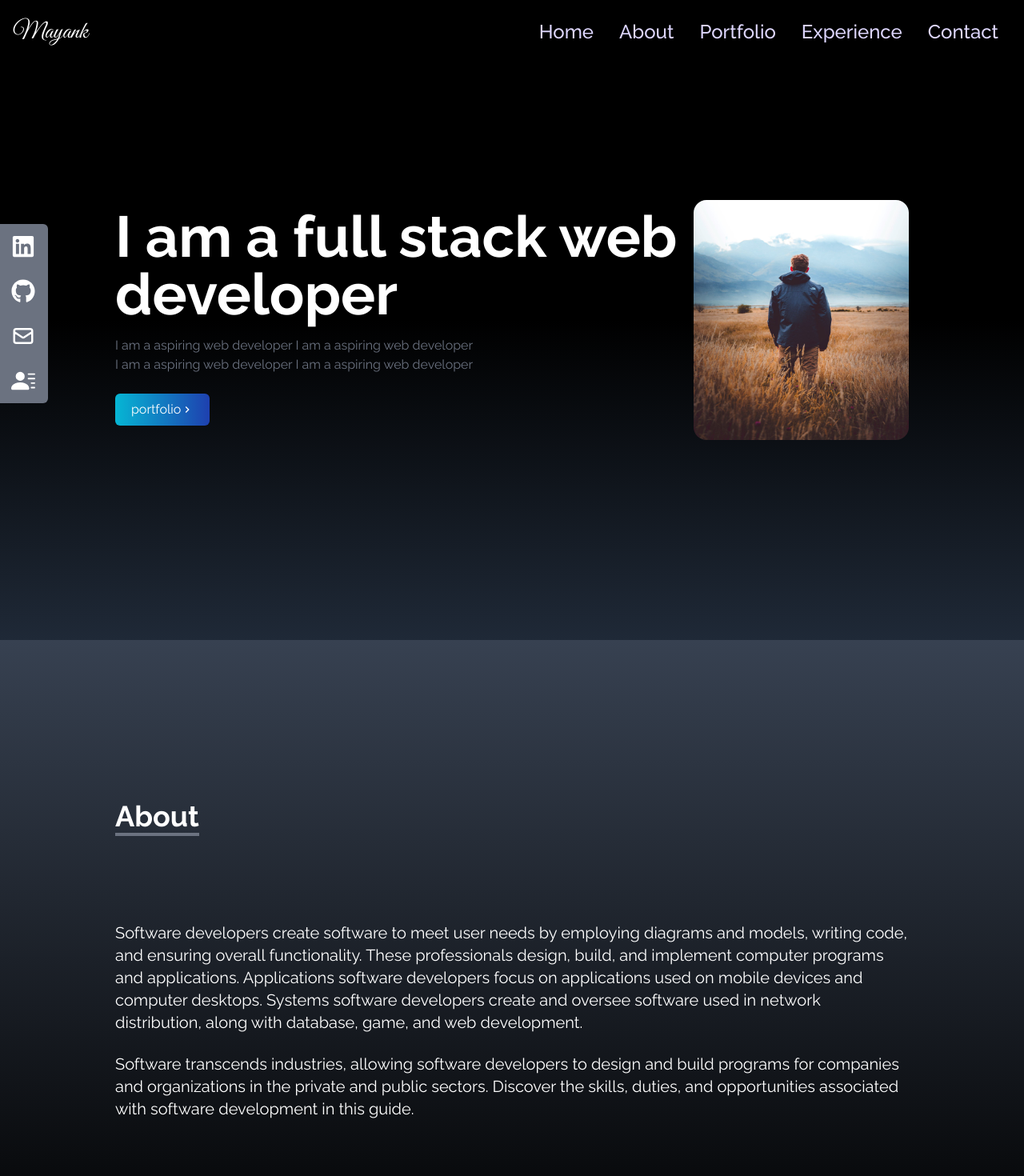
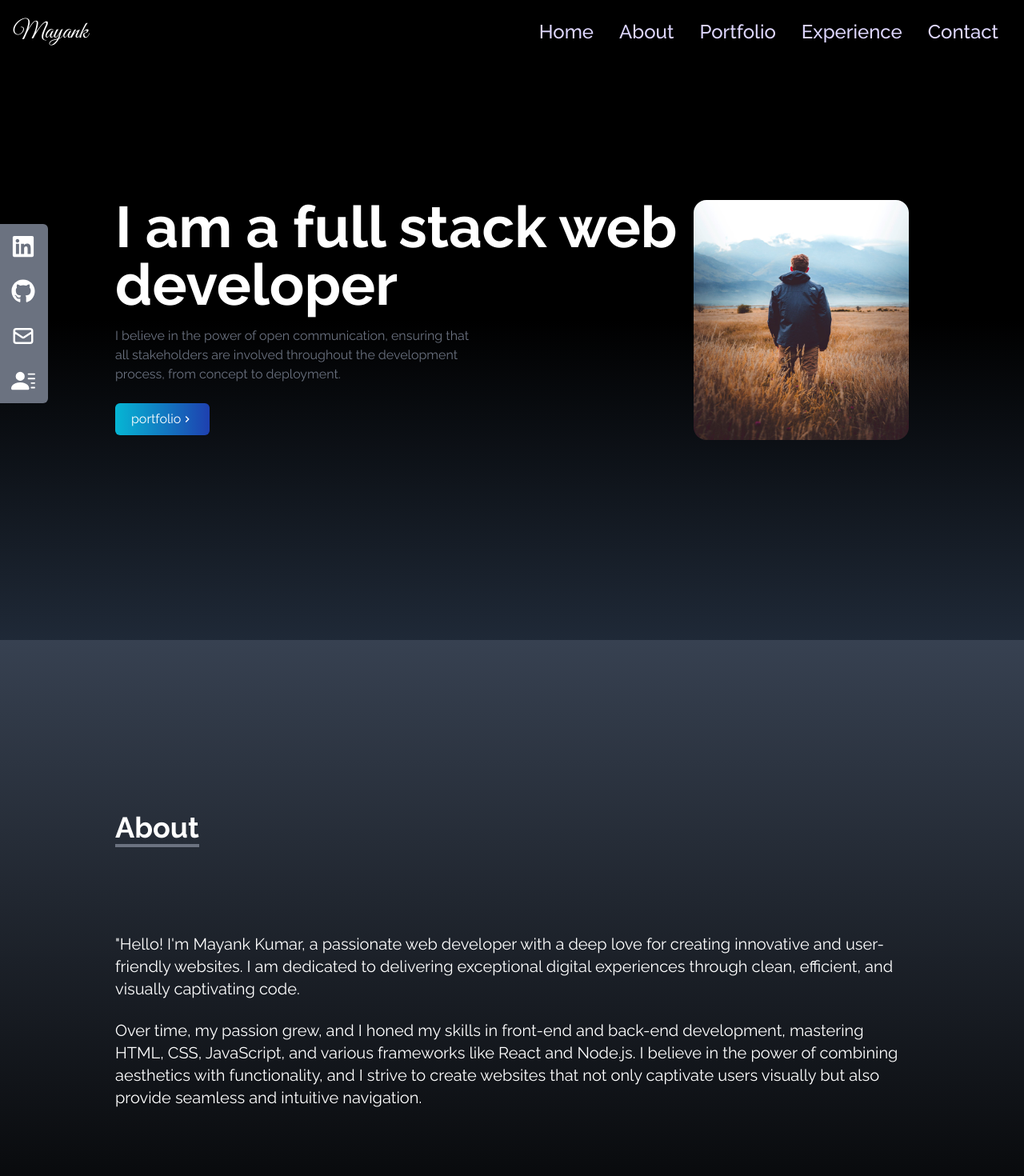
Before and after one commit to mayankKumargit/portfolio, a React (Create React App) app: page / in a window 1280 px wide. Shown: the top 1470 px of the page at 80% size. Built offline with nearby package versions, Linux system fonts and the light colour scheme; a web font is replaced by a local one.

Commit message:
committed updated resume and about section

```diff
--- a/src/components/About.jsx
+++ b/src/components/About.jsx
@@ -7,16 +7,15 @@ function About() {
                 <div className='pb-8'>
                     <p className='text-4xl font-bold inline border-b-4 border-gray-500'>About</p>
                 </div>
-                <p className='text-xl mt-20'>Software developers create software to meet user needs by employing diagrams and models, writing code,
-                    and ensuring  overall functionality.
-                    These professionals design, build, and implement computer programs and applications.
-                    Applications software developers focus on applications used on mobile devices and computer desktops.
-                    Systems software developers create and oversee software used in network distribution, along with database,
-                    game, and web development.</p>
+                <p className='text-xl mt-20'>"Hello! I'm <bold>Mayank Kumar</bold>, a passionate web developer with a deep love for
+                creating innovative and user-friendly websites.
+                I am dedicated to delivering exceptional digital experiences through clean, efficient, and visually
+                captivating code.</p>
                 <br></br>
-                <p className='text-xl'>Software transcends industries, allowing software developers to design and build programs for companies and
-                    organizations in the private and public sectors.
-                    Discover the skills, duties, and opportunities associated with software development in this guide.</p>
+                <p className='text-xl'>Over time, my passion grew, and I honed my skills in front-end and back-end development,
+                mastering HTML, CSS, JavaScript, and various frameworks like React and Node.js.
+                I believe in the power of combining aesthetics with functionality, and I strive to create websites that
+                not only captivate users visually but also provide seamless and intuitive navigation.</p>
             </div>
         </div>
     )
--- a/src/components/Home.jsx
+++ b/src/components/Home.jsx
@@ -8,8 +8,8 @@ function Home() {
             <div className='max-w-screen-lg mx-auto flex flex-col items-center justify-center h-full px-4 md:flex-row'>
                 <div className='flex flex-col justify-center h-full'>
                     <h2 className='text-4xl sm:text-7xl font-bold text-white'>I am a full stack web developer</h2>
-                    <p className='text-gray-500 py-4 max-w-md text-1.5xl'>I am a aspiring web developer I am a aspiring web developer
-                            I am a aspiring web developer I am a aspiring web developer
+                    <p className='text-gray-500 py-4 max-w-md text-1.5xl'>I believe in the power of open communication,
+                     ensuring that all stakeholders are involved throughout the development process, from concept to deployment.
                     </p>
                     <div>
                         <Link to='portfolio' smooth duration={500} className='group text-white w-fit px-5 py-2 my-2 flex
--- a/src/components/SocialLinks.jsx
+++ b/src/components/SocialLinks.jsx
@@ -31,7 +31,7 @@ function SocialLinks() {
             child:(
                 <>Resume <BsFillPersonLinesFill size={30}></BsFillPersonLinesFill></>
             ),
-            href:"./resume.txt",
+            href:"./Resume.pdf",
             style:'rounded-br-md',
             download:true
         }
```
Also changed, not shown: public/resume.txt (deleted), src/assets/personal2.jpg (deleted), 1 other file (tests, documents, lock files or other folders).
